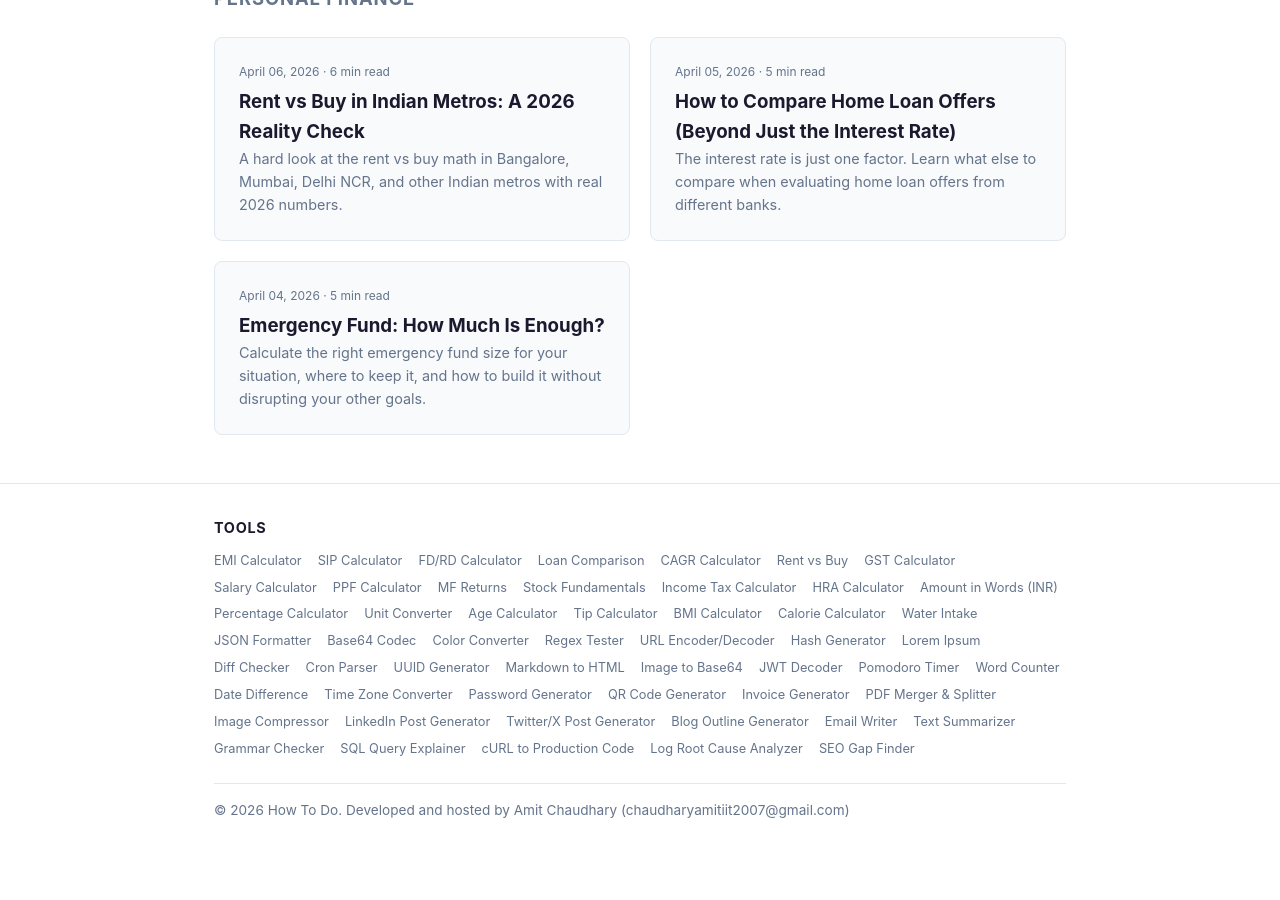
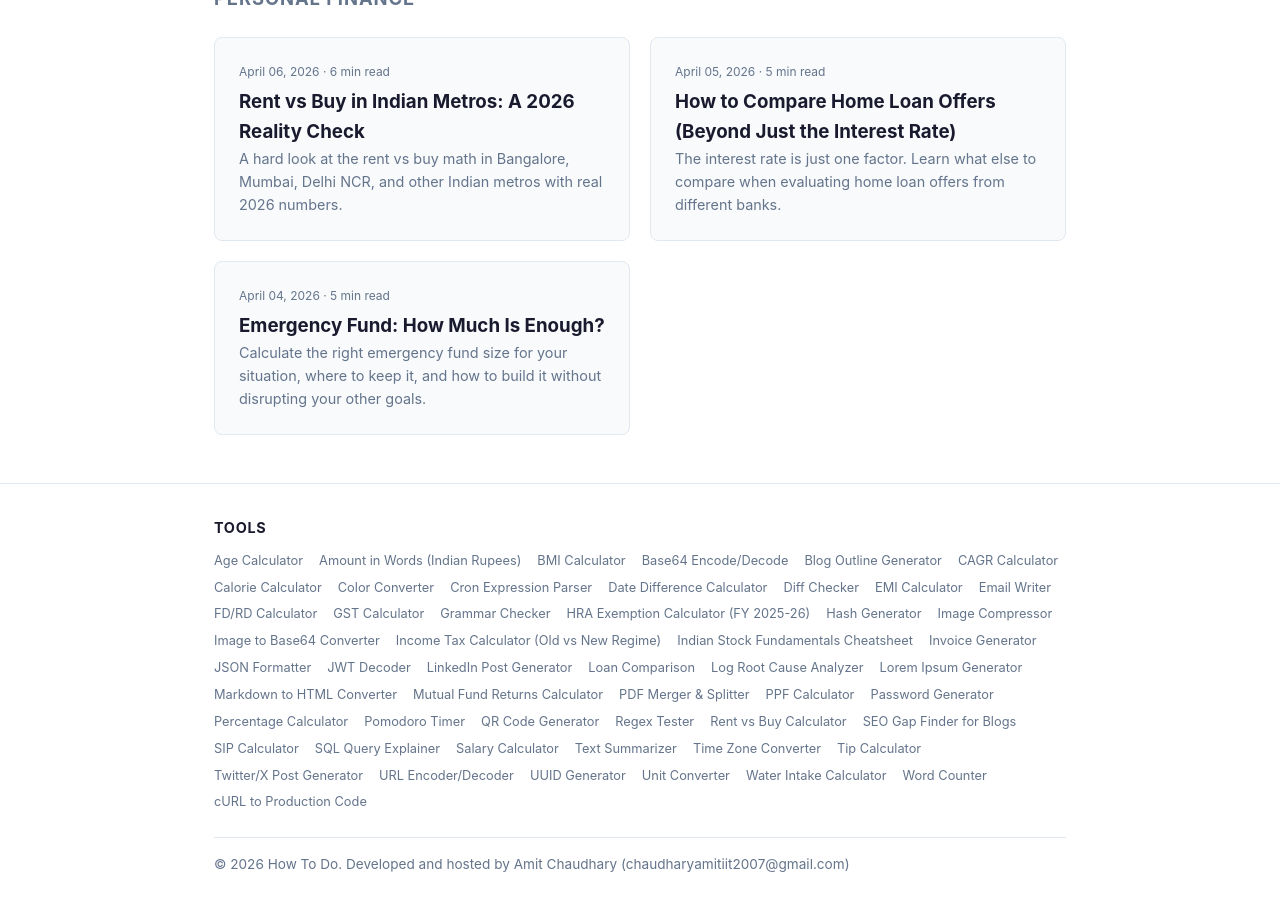
Before and after one commit to chaudhary/how-to-do, a Jekyll site: the page built from index.html, in a window 1280 px wide and 900 px high, scrolled down 3390 px. Built offline with Jekyll 4.4.1, drawn with Linux system fonts in a browser that asks for light colours; before the commit the page ends 4236 px from its top, so only the background shows below that; part of the change alters nothing that is shown.

Commit message:
Render footer tools dynamically from tools/ folder
Iterate site.pages where layout == "tool" instead of hardcoding 53
links, so new tools appear in the footer automatically.

Co-Authored-By: Claude Opus 4.7 (1M context) <noreply@anthropic.com>

```diff
--- a/_includes/footer-tools.html
+++ b/_includes/footer-tools.html
@@ -1,53 +1,3 @@
-<a href="{{ '/tools/emi-calculator' | relative_url }}">EMI Calculator</a>
-<a href="{{ '/tools/sip-calculator' | relative_url }}">SIP Calculator</a>
-<a href="{{ '/tools/fd-rd-calculator' | relative_url }}">FD/RD Calculator</a>
-<a href="{{ '/tools/loan-comparison' | relative_url }}">Loan Comparison</a>
-<a href="{{ '/tools/cagr-calculator' | relative_url }}">CAGR Calculator</a>
-<a href="{{ '/tools/rent-vs-buy' | relative_url }}">Rent vs Buy</a>
-<a href="{{ '/tools/gst-calculator' | relative_url }}">GST Calculator</a>
-<a href="{{ '/tools/salary-calculator' | relative_url }}">Salary Calculator</a>
-<a href="{{ '/tools/ppf-calculator' | relative_url }}">PPF Calculator</a>
-<a href="{{ '/tools/mf-returns-calculator' | relative_url }}">MF Returns</a>
-<a href="{{ '/tools/stock-fundamentals' | relative_url }}">Stock Fundamentals</a>
-<a href="{{ '/tools/income-tax-calculator' | relative_url }}">Income Tax Calculator</a>
-<a href="{{ '/tools/hra-calculator' | relative_url }}">HRA Calculator</a>
-<a href="{{ '/tools/amount-in-words' | relative_url }}">Amount in Words (INR)</a>
-<a href="{{ '/tools/percentage-calculator' | relative_url }}">Percentage Calculator</a>
-<a href="{{ '/tools/unit-converter' | relative_url }}">Unit Converter</a>
-<a href="{{ '/tools/age-calculator' | relative_url }}">Age Calculator</a>
-<a href="{{ '/tools/tip-calculator' | relative_url }}">Tip Calculator</a>
-<a href="{{ '/tools/bmi-calculator' | relative_url }}">BMI Calculator</a>
-<a href="{{ '/tools/calorie-calculator' | relative_url }}">Calorie Calculator</a>
-<a href="{{ '/tools/water-intake-calculator' | relative_url }}">Water Intake</a>
-<a href="{{ '/tools/json-formatter' | relative_url }}">JSON Formatter</a>
-<a href="{{ '/tools/base64-codec' | relative_url }}">Base64 Codec</a>
-<a href="{{ '/tools/color-converter' | relative_url }}">Color Converter</a>
-<a href="{{ '/tools/regex-tester' | relative_url }}">Regex Tester</a>
-<a href="{{ '/tools/url-encoder-decoder' | relative_url }}">URL Encoder/Decoder</a>
-<a href="{{ '/tools/hash-generator' | relative_url }}">Hash Generator</a>
-<a href="{{ '/tools/lorem-ipsum-generator' | relative_url }}">Lorem Ipsum</a>
-<a href="{{ '/tools/diff-checker' | relative_url }}">Diff Checker</a>
-<a href="{{ '/tools/cron-parser' | relative_url }}">Cron Parser</a>
-<a href="{{ '/tools/uuid-generator' | relative_url }}">UUID Generator</a>
-<a href="{{ '/tools/markdown-to-html' | relative_url }}">Markdown to HTML</a>
-<a href="{{ '/tools/image-to-base64' | relative_url }}">Image to Base64</a>
-<a href="{{ '/tools/jwt-decoder' | relative_url }}">JWT Decoder</a>
-<a href="{{ '/tools/pomodoro-timer' | relative_url }}">Pomodoro Timer</a>
-<a href="{{ '/tools/word-counter' | relative_url }}">Word Counter</a>
-<a href="{{ '/tools/date-difference' | relative_url }}">Date Difference</a>
-<a href="{{ '/tools/timezone-converter' | relative_url }}">Time Zone Converter</a>
-<a href="{{ '/tools/password-generator' | relative_url }}">Password Generator</a>
-<a href="{{ '/tools/qr-code-generator' | relative_url }}">QR Code Generator</a>
-<a href="{{ '/tools/invoice-generator' | relative_url }}">Invoice Generator</a>
-<a href="{{ '/tools/pdf-merger' | relative_url }}">PDF Merger & Splitter</a>
-<a href="{{ '/tools/image-compressor' | relative_url }}">Image Compressor</a>
-<a href="{{ '/tools/linkedin-post-generator' | relative_url }}">LinkedIn Post Generator</a>
-<a href="{{ '/tools/twitter-post-generator' | relative_url }}">Twitter/X Post Generator</a>
-<a href="{{ '/tools/blog-outline-generator' | relative_url }}">Blog Outline Generator</a>
-<a href="{{ '/tools/email-writer' | relative_url }}">Email Writer</a>
-<a href="{{ '/tools/text-summarizer' | relative_url }}">Text Summarizer</a>
-<a href="{{ '/tools/grammar-checker' | relative_url }}">Grammar Checker</a>
-<a href="{{ '/tools/sql-explainer' | relative_url }}">SQL Query Explainer</a>
-<a href="{{ '/tools/curl-to-code' | relative_url }}">cURL to Production Code</a>
-<a href="{{ '/tools/log-analyzer' | relative_url }}">Log Root Cause Analyzer</a>
-<a href="{{ '/tools/seo-gap-finder' | relative_url }}">SEO Gap Finder</a>
+{% assign tools = site.pages | where: "layout", "tool" | sort: "title" %}
+{% for tool in tools %}<a href="{{ tool.url | relative_url }}">{{ tool.title }}</a>
+{% endfor %}
```
